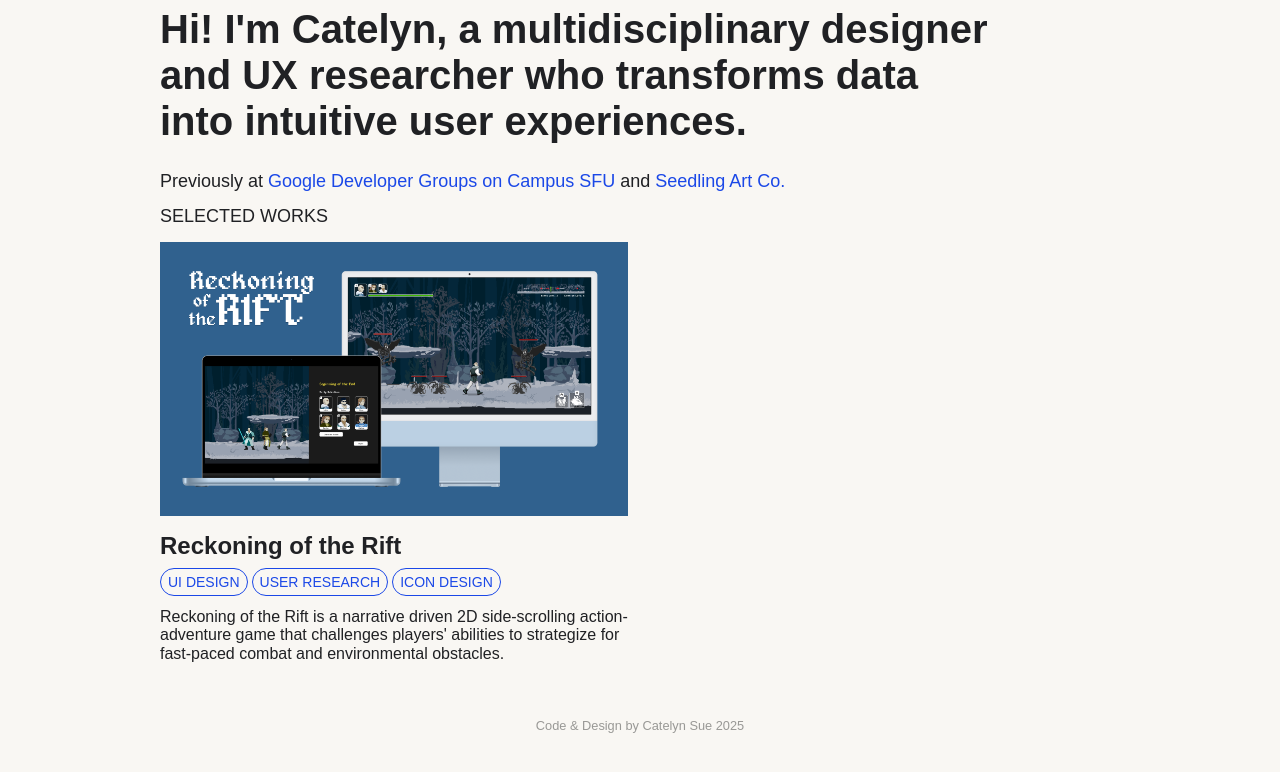
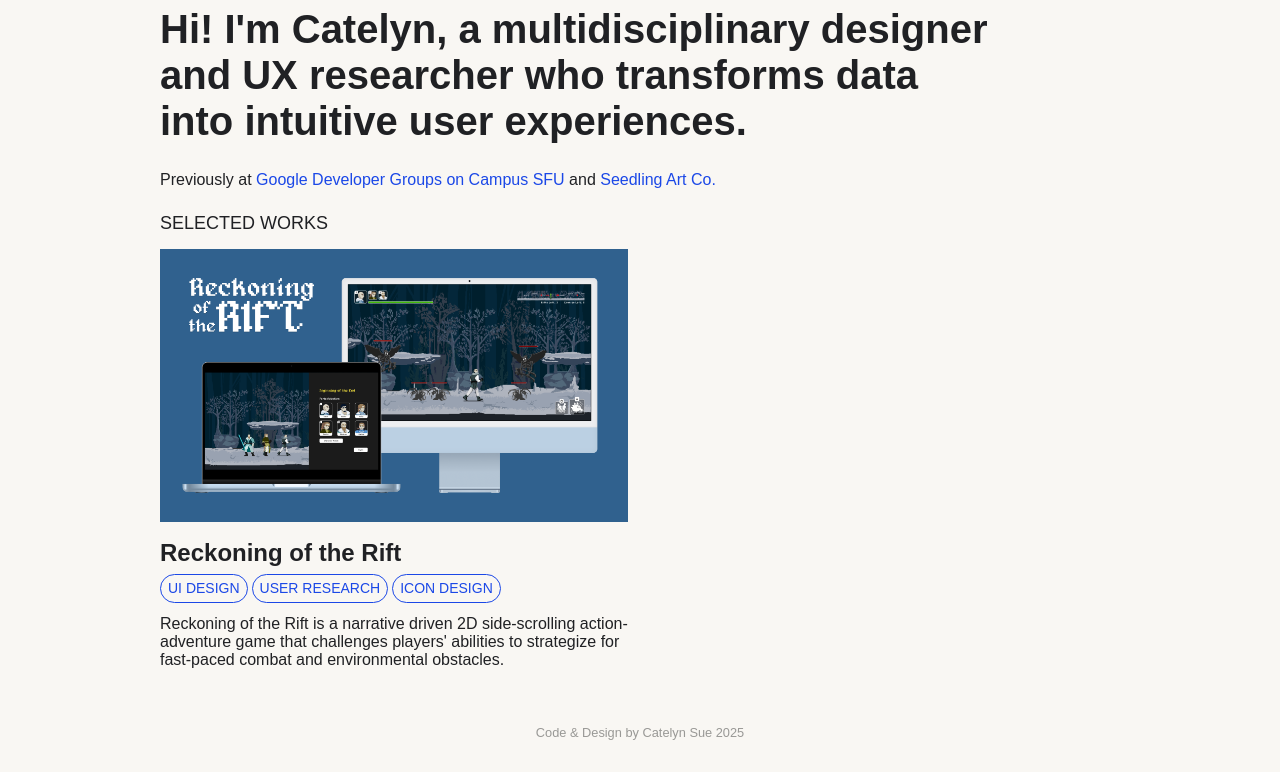
Before and after one commit to CatelynSue/CatelynSue.github.io, a plain HTML site: page index.html in a window 1280 px wide. Shown: the part 69-841 px from the top of the page. Drawn offline with Linux system fonts and the light colour scheme; a web font is replaced by a local one.

Commit message:
Update index.html

```diff
--- a/index.html
+++ b/index.html
@@ -36,8 +36,8 @@
     <h1>
       Hi! I'm Catelyn, a multidisciplinary designer and UX researcher who transforms data into intuitive user experiences.
     </h1>
-    <h2>Previously at <a href="https://gdg.community.dev/gdg-on-campus-simon-fraser-university-burnaby-canada/">Google Developer Groups on Campus SFU</a> and <a href="https://www.linkedin.com/company/seedlingart-co/about/">Seedling Art Co.</a>
-      <br></h2>
+    <p>Previously at <a href="https://gdg.community.dev/gdg-on-campus-simon-fraser-university-burnaby-canada/">Google Developer Groups on Campus SFU</a> and <a href="https://www.linkedin.com/company/seedlingart-co/about/">Seedling Art Co.</a>
+      <br></p>
   </section>
 
   <!-- Selected Works -->
```
